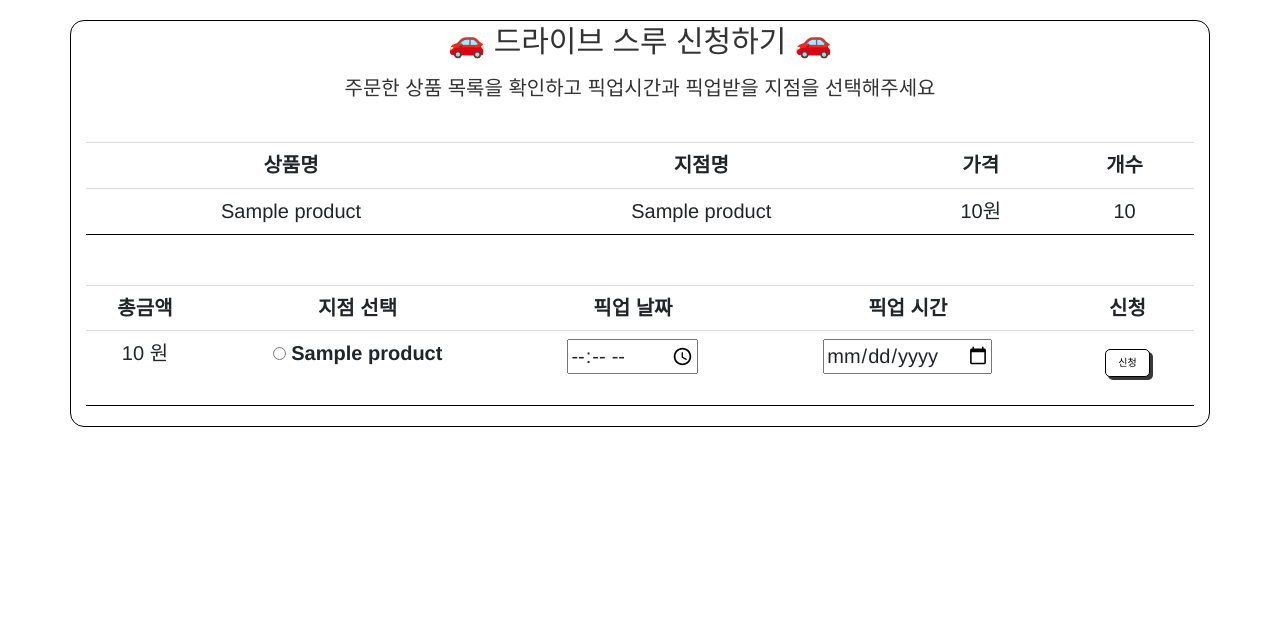
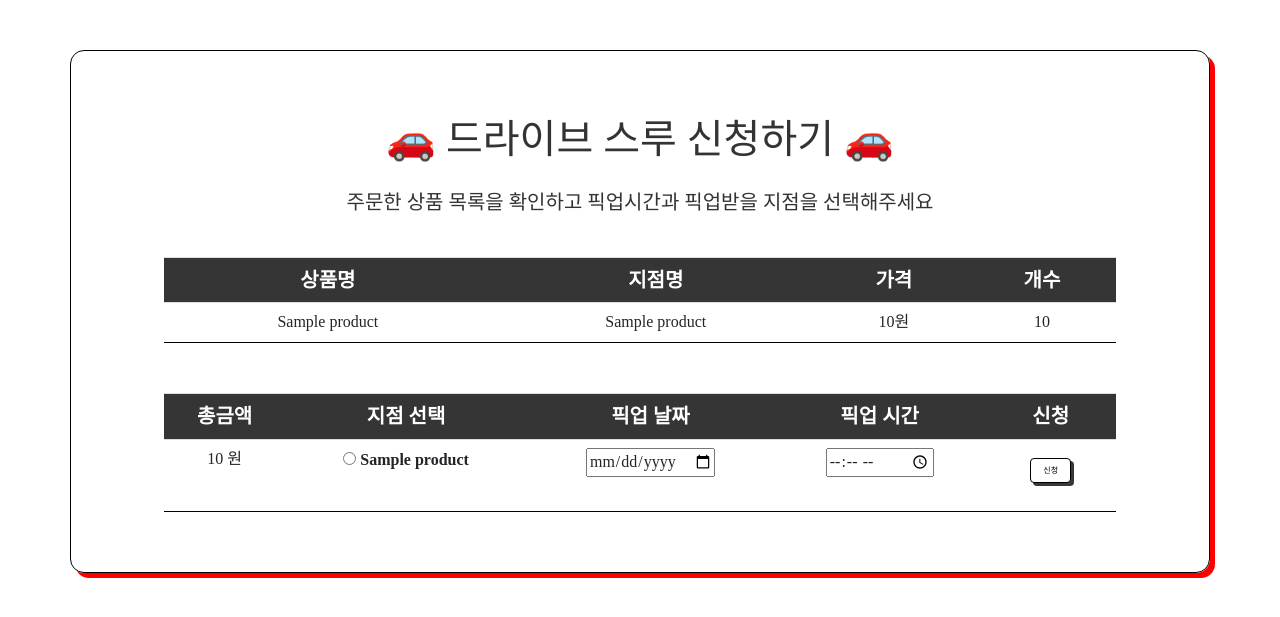
Before and after one commit to leecrossun/hackathon-lotteoff-python-django-2020, a Django app: template driveApp/templates/new.html in a window 1280 px wide. Shown: the part 80-697 px from the top of the page. Run offline with Django 3.2, Linux system fonts and the light colour scheme; tables that the repository leaves empty hold one stand-in row (values such as "Sample post"); the template is opened without the code that fills it: values that come from a table or form of the project are taken from there, most other values are stand-ins (such as "Sample title", 1, 10 or a date in 2020); some libraries are stand-ins or nearby versions; some web fonts are replaced.

Commit message:
style수정

```diff
--- a/driveApp/templates/new.html
+++ b/driveApp/templates/new.html
@@ -2,21 +2,18 @@
 {% load humanize %}
 {%block head%}
 <style>
-    /* Font */
-    @import url('https://fonts.googleapis.com/css2?family=Lobster&family=Roboto:wght@300&display=swap');
-
-    /* * {
-        margin: 5px;
-        padding: 5px;
-        font-family: 'Roboto', sans-serif;
-    } */
+    * {
+        font-family: 'LotteMartDreamL';
+    }
 
     .container {
         margin: 20px auto;
         display: flex;
         flex-direction: column;
-        border: 1px solid black;
+        border: 1px solid rgb(0, 0, 0);
         border-radius: 1em;
+        box-shadow: 5px 5px red;
+        padding: 40px;
     }
 
     .container div {
@@ -25,14 +22,21 @@
 
     }
 
+    .main {
+        margin: 50px;
+    }
+
     /* Table Area */
     .table {
         font-size: 20px;
+        width: 90%;
     }
 
     .title {
-        font-size: 30px;
+        font-size: 40px;
+        margin: 20px;
         text-align: center;
+        font-family: 'LotteMartDreamM';
     }
 
     .sub_title {
@@ -52,6 +56,12 @@
 
     th {
         text-align: center;
+        background-color: rgb(53, 53, 53);
+        color: white;
+    }
+
+    td {
+        font-size: 0.8em;
     }
 
     /* td>div {
@@ -85,7 +95,7 @@
 </style>
 {%endblock%}
 {%block contents%}
-
+<div class="main">
     <div class="container">
         <p class="title">🚗 드라이브 스루 신청하기 🚗</p>
         <p class="sub_title">주문한 상품 목록을 확인하고 픽업시간과 픽업받을 지점을 선택해주세요</p>
@@ -122,10 +132,10 @@
                         {% endfor %}
                     </td>
                     <td>
-                    <p><input type="time" name="time"></p>
+                        <p><input type="date" name="date"></p>
                     </td>
                     <td>
-                    <p><input type="date" name="date"></p>
+                        <p><input type="time" name="time"></p>
                     </td>
                     <td>
                         <p><input class="btn" type="submit" value="신청"></p>
@@ -133,7 +143,8 @@
                 </form>
             </tr>
         </table>
-
+    </div>
 </div>
 
+
 {%endblock%}
```
Also changed, not shown: driveApp/templates/driveThru.html (+19 -14 lines). Lines whose indentation alone changed are shown as unchanged.
